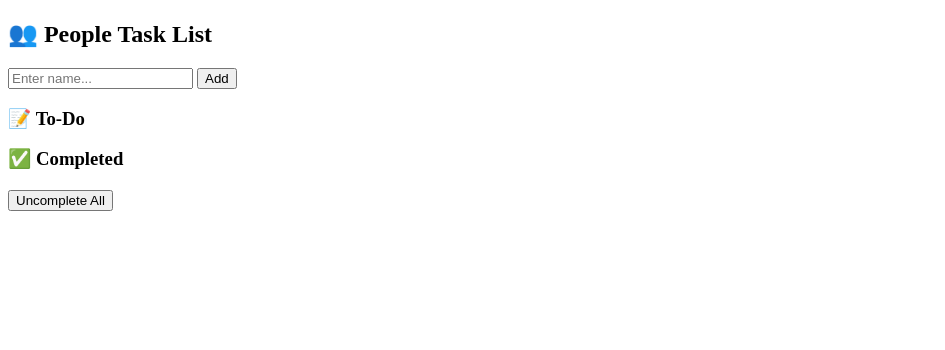
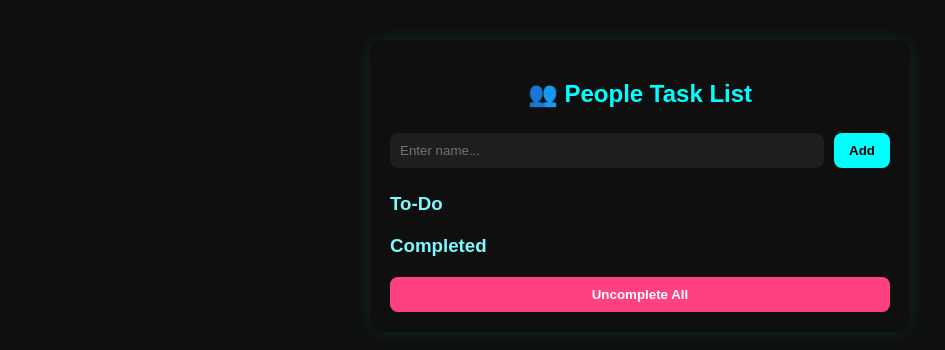
Before and after one commit to AbhiramN-Mern/TO-DO-electron, a plain HTML site: page index.html in a window 1280 px wide. Shown: the whole page, without its empty margins (0-945 px from the left). Drawn offline with Linux system fonts and the light colour scheme.

Commit message:
style: move CSS to external file and apply dark theme

```diff
--- a/index.html
+++ b/index.html
@@ -3,6 +3,7 @@
 <head>
   <meta charset="UTF-8">
   <title>People Task List</title>
+   <link rel="stylesheet" href="style.css">
 </head>
 <body>
 
@@ -16,13 +17,13 @@
 
   <!-- To-Do List -->
   <section>
-    <h3>📝 To-Do</h3>
+    <h3> To-Do</h3>
     <ul id="todoList"></ul>
   </section>
 
   <!-- Completed List -->
   <section>
-    <h3>✅ Completed</h3>
+    <h3> Completed</h3>
     <ul id="doneList"></ul>
   </section>
 
--- /dev/null
+++ b/style.css
@@ -0,0 +1,84 @@
+/* 🌙 Dark Theme */
+body {
+  font-family: "Poppins", sans-serif;
+  background-color: #0f0f0f;
+  color: #f5f5f5;
+  max-width: 500px;
+  margin: 40px auto;
+  padding: 20px;
+  border-radius: 12px;
+  box-shadow: 0 0 20px rgba(0, 255, 255, 0.1);
+}
+
+h2 {
+  text-align: center;
+  color: #00ffff;
+  margin-bottom: 25px;
+}
+
+.input-section {
+  display: flex;
+  gap: 10px;
+  margin-bottom: 25px;
+}
+
+input {
+  flex: 1;
+  padding: 10px;
+  border: none;
+  border-radius: 8px;
+  outline: none;
+  background: #1e1e1e;
+  color: #fff;
+}
+
+button {
+  background-color: #00ffff;
+  color: #000;
+  border: none;
+  border-radius: 8px;
+  padding: 10px 15px;
+  cursor: pointer;
+  font-weight: bold;
+  transition: background 0.2s ease;
+}
+
+button:hover {
+  background-color: #00e6e6;
+}
+
+section h3 {
+  color: #7df9ff;
+  margin-bottom: 8px;
+}
+
+ul {
+  list-style: none;
+  padding: 0;
+  margin-bottom: 20px;
+}
+
+li {
+  background: #1c1c1c;
+  padding: 10px 12px;
+  margin-bottom: 10px;
+  border-radius: 8px;
+  display: flex;
+  align-items: center;
+  justify-content: space-between;
+}
+
+li.completed {
+  text-decoration: line-through;
+  opacity: 0.6;
+}
+
+#uncompleteAllBtn {
+  width: 100%;
+  background: #ff4081;
+  color: #fff;
+}
+
+#uncompleteAllBtn:hover {
+  background: #ff6099;
+}
```
